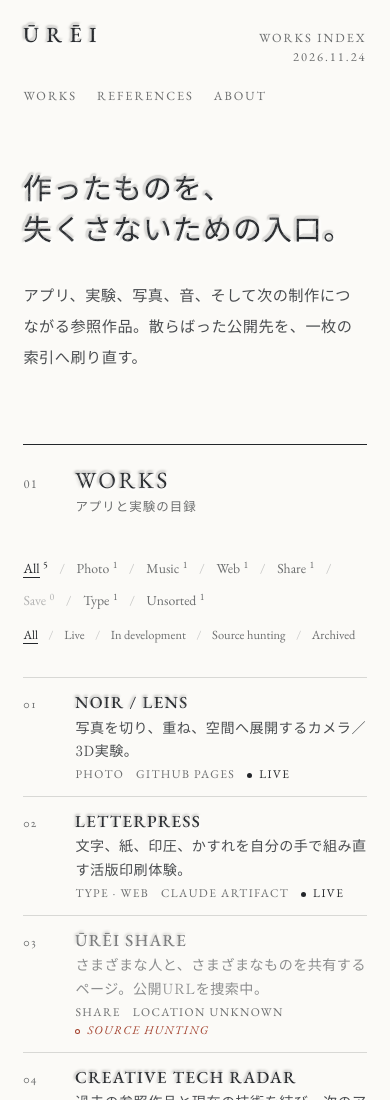
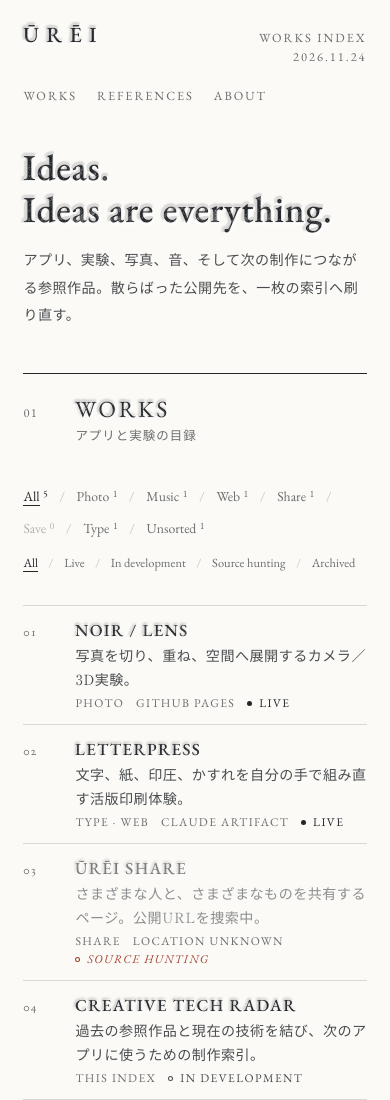
Before and after one commit to 8viliv8/urei-works-index, a plain HTML site: page dist/v2/index.html in a window 390 px wide. Shown: the top 1100 px of the page. Drawn offline with nearby package versions, Linux system fonts and the light colour scheme.

Commit message:
Change hero copy to "Ideas. Ideas are everything." and compact the hero
Both current and v2: English headline in EB Garamond, two fixed lines,
smaller size and padding (hero ~366px tall on PC instead of full
screen). Current: smaller press-mark, hidden on narrow phones to avoid
overlapping the kicker.

Co-Authored-By: Claude Opus 5.5 <noreply@anthropic.com>
Claude-Session: https://claude.ai/code/session_01YZDC9RWQ19fE8PwMFyLwuj

```diff
--- a/dist/styles.css
+++ b/dist/styles.css
@@ -19,12 +19,12 @@ button{border:0;background:none;cursor:pointer}
 .site-nav{position:fixed;z-index:14;right:22px;top:62px;width:min(260px,calc(100vw - 44px));padding:24px;background:rgba(246,243,233,.88);border:1px solid rgba(39,52,47,.16);box-shadow:0 28px 60px -35px var(--shadow);backdrop-filter:blur(18px);transform:translateY(-12px);opacity:0;visibility:hidden;pointer-events:none;transition:.25s ease}
 .site-nav.open{transform:none;opacity:1;visibility:visible;pointer-events:auto}
 .site-nav a{display:block;padding:14px 3px;border-bottom:1px solid var(--rule);font:500 13px/1 EB Garamond,serif;letter-spacing:.16em}
-.hero{min-height:100svh;padding:150px max(7vw,28px) 80px;display:grid;grid-template-columns:minmax(0,1.25fr) minmax(220px,.75fr);grid-template-rows:auto 1fr auto;gap:35px;align-items:center;position:relative;overflow:hidden}
+.hero{padding:118px max(7vw,28px) 56px;display:grid;grid-template-columns:minmax(0,1.25fr) minmax(220px,.75fr);grid-template-rows:auto auto;gap:22px 35px;align-items:center;position:relative;overflow:hidden}
 .kicker{grid-column:1/-1;margin:0;color:#85867f;font-size:10px;letter-spacing:.25em}
-h1{margin:0;font:500 clamp(2.8rem,7vw,7.2rem)/1.26 "Shippori Mincho",serif;letter-spacing:.12em;align-self:center;text-shadow:.7px .7px rgba(39,52,47,.18),-.35px 0 rgba(39,52,47,.12)}
-h1 span{display:block}
-.hero-copy{max-width:460px;margin:0 0 1.2rem auto;font:400 clamp(1rem,1.35vw,1.18rem)/2 "Shippori Mincho",serif;letter-spacing:.08em}
-.press-mark{position:absolute;right:-32px;bottom:8%;width:260px;height:260px;border:1px solid rgba(39,52,47,.13);border-radius:50%;display:grid;place-content:center;transform:rotate(-13deg);opacity:.5;font:500 10px/2.2 EB Garamond,serif;letter-spacing:.5em;text-align:center}
+h1{margin:0;font:500 clamp(2.4rem,5vw,4.8rem)/1.1 "EB Garamond","Shippori Mincho",serif;letter-spacing:.04em;align-self:center;text-shadow:.7px .7px rgba(39,52,47,.18),-.35px 0 rgba(39,52,47,.12)}
+h1 span{display:block;white-space:nowrap}
+.hero-copy{max-width:420px;margin:0 0 .4rem auto;align-self:end;font:400 clamp(.92rem,1.1vw,1.02rem)/1.9 "Shippori Mincho",serif;letter-spacing:.08em}
+.press-mark{position:absolute;right:-26px;top:70px;width:150px;height:150px;border:1px solid rgba(39,52,47,.13);border-radius:50%;display:grid;place-content:center;transform:rotate(-13deg);opacity:.5;font:500 10px/2.2 EB Garamond,serif;letter-spacing:.5em;text-align:center}
 .press-mark:before,.press-mark:after{content:"";position:absolute;border:1px solid rgba(39,52,47,.12);border-radius:50%}.press-mark:before{inset:14px}.press-mark:after{inset:26px}
 .press-mark span{display:block}
 .section{padding:110px max(7vw,28px);border-top:1px solid var(--rule)}
@@ -82,6 +82,6 @@ footer span:last-child{text-align:right}
 .ink-pulse{position:fixed;width:20px;height:20px;left:50%;top:50%;border-radius:50%;background:var(--ink);pointer-events:none;z-index:30;transform:translate(-50%,-50%) scale(0);opacity:0}
 .ink-pulse.go{animation:inkPulse .8s ease-out}
 @keyframes inkPulse{0%{transform:translate(-50%,-50%) scale(0);opacity:.16}70%{opacity:.08}100%{transform:translate(-50%,-50%) scale(110);opacity:0}}
-@media(max-width:820px){.site-header{padding:18px}.edition{display:none}.site-header{grid-template-columns:1fr 1fr}.hero{grid-template-columns:1fr;padding-top:130px}.hero-copy{margin:0;max-width:520px}.press-mark{width:190px;height:190px;opacity:.32}.section{padding:82px 20px}.section-head{grid-template-columns:1fr;gap:26px;margin-bottom:40px}.filters{justify-content:flex-start;flex-wrap:wrap;gap:6px}.genre-tabs{margin:-14px 0 22px;gap:2px 20px}.work-card{grid-template-columns:42px 1fr auto;grid-template-areas:"no title meta" ". desc desc" ". genres genres";gap:4px 14px;padding:14px 2px}.work-description,.work-genres{align-self:start}.work-meta{text-align:right}.reference-grid{grid-template-columns:1fr 1fr}.about-copy{grid-template-columns:1fr;gap:25px}footer{grid-template-columns:1fr auto}footer span:last-child{display:none}}
-@media(max-width:520px){h1{font-size:clamp(2.25rem,12vw,4rem);letter-spacing:.08em}.hero{padding-left:20px;padding-right:20px}.work-card{grid-template-columns:34px 1fr;grid-template-areas:"no title" ". desc" ". genres" ". meta";row-gap:4px}.work-meta br{display:none}.work-stamp{margin:0 0 0 .8em}.work-no{align-self:start;padding-top:.45em}.work-meta{text-align:left}.reference-grid{grid-template-columns:1fr}.reference-card{min-height:205px}footer{padding-left:20px;padding-right:20px}.status-key{display:grid;gap:14px}}
+@media(max-width:820px){.site-header{padding:18px}.edition{display:none}.site-header{grid-template-columns:1fr 1fr}.hero{grid-template-columns:1fr;padding-top:96px;padding-bottom:44px}.hero-copy{margin:0;max-width:520px}.press-mark{width:120px;height:120px;opacity:.28;top:56px}.section{padding:82px 20px}.section-head{grid-template-columns:1fr;gap:26px;margin-bottom:40px}.filters{justify-content:flex-start;flex-wrap:wrap;gap:6px}.genre-tabs{margin:-14px 0 22px;gap:2px 20px}.work-card{grid-template-columns:42px 1fr auto;grid-template-areas:"no title meta" ". desc desc" ". genres genres";gap:4px 14px;padding:14px 2px}.work-description,.work-genres{align-self:start}.work-meta{text-align:right}.reference-grid{grid-template-columns:1fr 1fr}.about-copy{grid-template-columns:1fr;gap:25px}footer{grid-template-columns:1fr auto}footer span:last-child{display:none}}
+@media(max-width:520px){h1{font-size:clamp(1.9rem,9.2vw,2.8rem);letter-spacing:.03em}.press-mark{display:none}.hero{padding-left:20px;padding-right:20px}.work-card{grid-template-columns:34px 1fr;grid-template-areas:"no title" ". desc" ". genres" ". meta";row-gap:4px}.work-meta br{display:none}.work-stamp{margin:0 0 0 .8em}.work-no{align-self:start;padding-top:.45em}.work-meta{text-align:left}.reference-grid{grid-template-columns:1fr}.reference-card{min-height:205px}footer{padding-left:20px;padding-right:20px}.status-key{display:grid;gap:14px}}
 @media(prefers-reduced-motion:reduce){html{scroll-behavior:auto}*,*:before,*:after{animation-duration:.01ms!important;transition-duration:.01ms!important}}
--- a/dist/v2/index.html
+++ b/dist/v2/index.html
@@ -26,9 +26,9 @@
 
   <main id="top">
     <section class="hero" aria-labelledby="heroTitle">
-      <h1 id="heroTitle" class="pressable" data-press data-depth="1.25">
-        <span class="line">作ったものを、</span>
-        <span class="line">失くさないための入口。</span>
+      <h1 id="heroTitle" class="pressable" lang="en" data-press data-depth="1.25">
+        <span class="line">Ideas.</span>
+        <span class="line">Ideas are everything.</span>
       </h1>
       <p class="hero-copy">アプリ、実験、写真、音、そして次の制作につながる参照作品。散らばった公開先を、一枚の索引へ刷り直す。</p>
     </section>
--- a/dist/v2/v2.css
+++ b/dist/v2/v2.css
@@ -47,10 +47,10 @@ button{font:inherit;color:inherit;background:none;border:0;padding:0;cursor:poin
 .edition{margin:0;text-align:right;font:400 var(--s-label)/1.5 var(--en);letter-spacing:.16em;text-transform:uppercase;color:var(--ink-3)}
 
 /* ===== ヒーロー ===== */
-.hero{max-width:var(--measure);margin:0 auto;padding:clamp(90px,16vh,170px) var(--gutter) clamp(80px,13vh,140px)}
-.hero h1{margin:0;font:500 var(--s-display)/1.42 var(--jp);letter-spacing:.06em}
+.hero{max-width:var(--measure);margin:0 auto;padding:clamp(56px,9vh,96px) var(--gutter) clamp(48px,7vh,76px)}
+.hero h1{margin:0;font:500 clamp(2.2rem,4.6vw,3.9rem)/1.14 var(--en);letter-spacing:.03em}
 .hero h1 .line{display:block;white-space:nowrap}
-.hero-copy{max-width:31em;margin:44px 0 0;color:var(--ink-2);line-height:2.05}
+.hero-copy{max-width:34em;margin:22px 0 0;color:var(--ink-2);font-size:.92rem;line-height:1.95}
 
 /* ===== ブロック共通 ===== */
 .block{max-width:var(--measure);margin:0 auto;padding:0 var(--gutter) clamp(90px,12vh,130px)}
@@ -134,9 +134,9 @@ button{font:inherit;color:inherit;background:none;border:0;padding:0;cursor:poin
   :root{--s-label:.78rem}
   .masthead{grid-template-columns:1fr auto;padding-top:24px}
   .masthead-nav{grid-column:1/-1;grid-row:2;justify-content:flex-start;gap:20px}
-  .hero{padding-top:64px;padding-bottom:72px}
-  .hero h1{font-size:clamp(1.5rem,7.4vw,2.6rem);letter-spacing:.04em}
-  .hero-copy{margin-top:30px;font-size:.95rem}
+  .hero{padding-top:44px;padding-bottom:44px}
+  .hero h1{font-size:clamp(1.9rem,9.4vw,2.6rem);letter-spacing:.02em}
+  .hero-copy{margin-top:16px;font-size:.88rem}
   .item{grid-template-columns:34px minmax(0,1fr);grid-template-areas:"no title" ". desc" ". meta";padding:13px 0 12px}
   .item .meta{text-align:left;display:flex;flex-wrap:wrap;gap:0 1em}
   .item .meta>span,.item .state{display:inline}
```
Also changed, not shown: dist/index.html (+1 -1 lines).
